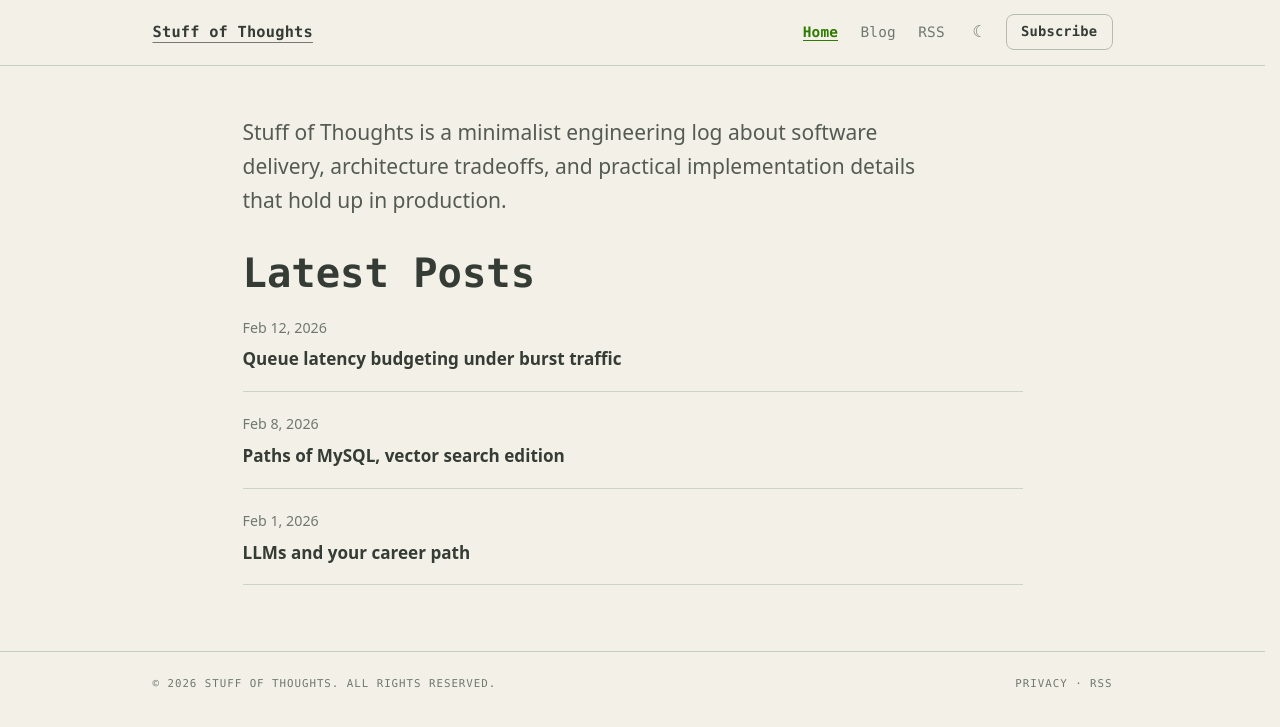
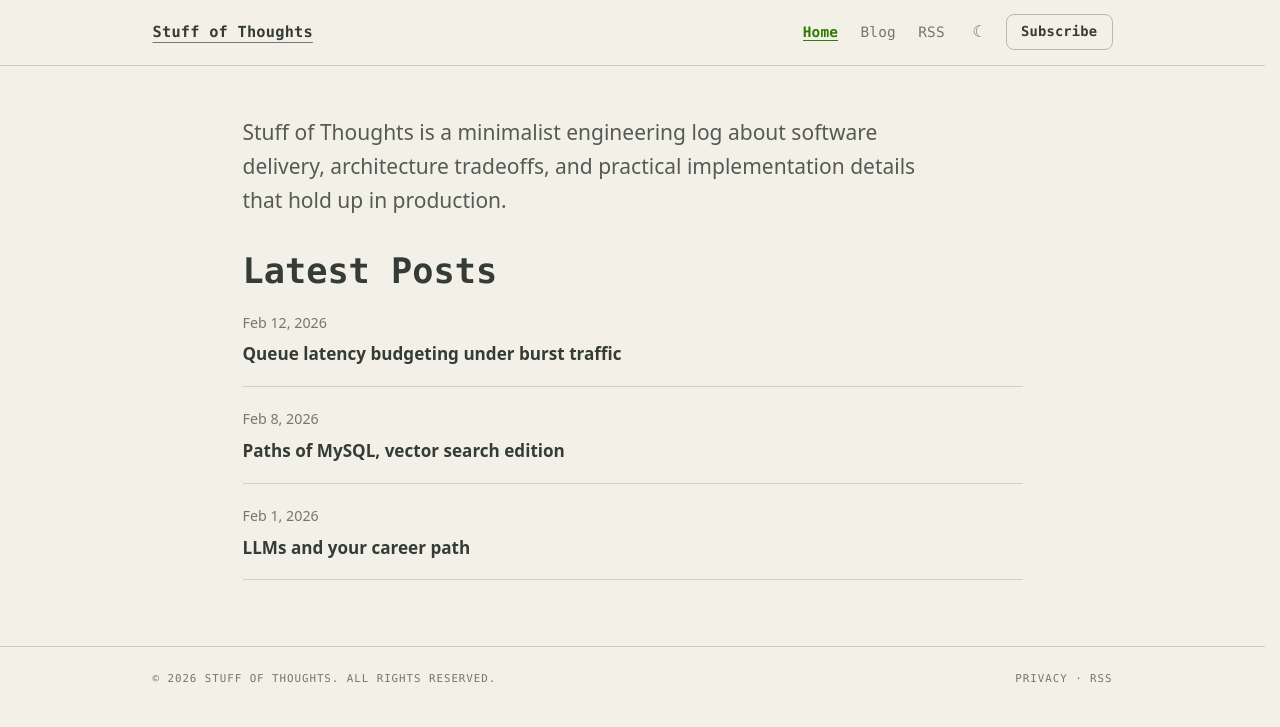
Before and after one commit to yjaychoi/stuffs-blog, a Jekyll site: the page built from index.md, in a window 1280 px wide. Shown: the top 727 px of the page. Built offline with Jekyll 4.4.1, drawn with Linux system fonts in a browser that asks for light colours.

Commit message:
feat: change CDN -> system fonts

```diff
--- a/_layouts/default.html
+++ b/_layouts/default.html
@@ -8,7 +8,7 @@
     <meta name="theme-color" content="#25231f" media="(prefers-color-scheme: dark)">
     <meta name="theme-color" content="#f3f1e7" media="(prefers-color-scheme: light)">
     <meta name="referrer" content="strict-origin-when-cross-origin">
-    <meta http-equiv="Content-Security-Policy" content="default-src 'self'; base-uri 'self'; form-action 'self' https://app.kit.com; script-src 'self'; style-src 'self' 'unsafe-inline' https://fonts.googleapis.com; font-src 'self' https://fonts.gstatic.com; img-src 'self' data: https://avatars.githubusercontent.com{{ csp_host_allowlist | strip }}; frame-src 'self' https://utteranc.es; connect-src 'self' https://api.github.com https://github.com https://utteranc.es{{ csp_host_allowlist | strip }};">
+    <meta http-equiv="Content-Security-Policy" content="default-src 'self'; base-uri 'self'; form-action 'self' https://app.kit.com; script-src 'self'; style-src 'self' 'unsafe-inline'; font-src 'self'; img-src 'self' data: https://avatars.githubusercontent.com{{ csp_host_allowlist | strip }}; frame-src 'self' https://utteranc.es; connect-src 'self' https://api.github.com https://github.com https://utteranc.es{{ csp_host_allowlist | strip }};">
     <link rel="alternate" type="application/rss+xml" title="{{ site.title }}" href="/feed.xml">
     <script src="/assets/js/boot.js?v={{ site.data.build_meta.asset_version }}"></script>
     <style>
@@ -36,9 +36,6 @@
         }
       }
     </style>
-    <link rel="preconnect" href="https://fonts.googleapis.com">
-    <link rel="preconnect" href="https://fonts.gstatic.com" crossorigin>
-    <link rel="stylesheet" href="https://fonts.googleapis.com/css2?family=Courier+Prime:wght@400;700&family=Noto+Sans+KR:wght@300;400;500;700&display=swap">
     <link rel="stylesheet" href="/assets/css/main.css?v={{ site.data.build_meta.asset_version }}">
     {% if page.noindex %}
       <meta name="robots" content="noindex,follow">
--- a/assets/css/main.css
+++ b/assets/css/main.css
@@ -1,6 +1,6 @@
 :root {
-  --font-display: "Courier Prime", ui-monospace, SFMono-Regular, Menlo, Monaco, Consolas, monospace;
-  --font-body: "Noto Sans KR", system-ui, -apple-system, Segoe UI, Roboto, Helvetica Neue, Arial, sans-serif;
+  --font-display: ui-monospace, SFMono-Regular, Menlo, Monaco, Consolas, "Liberation Mono", "Courier New", monospace;
+  --font-body: system-ui, -apple-system, BlinkMacSystemFont, "Segoe UI", Roboto, "Noto Sans", "Helvetica Neue", Arial, sans-serif;
 
   --bg: #f3f1e7;
   --surface: #ebe7da;
@@ -8,7 +8,7 @@
   --text: #353c35;
   --muted-text: #70786f;
   --border: #c7cdbf;
-  --accent: #8fcf30;
+  --accent: #2f7a00;
   --accent-ink: #2f7a00;
   --accent-alt: #ea9d33;
   --focus: #2f7a00;
@@ -27,6 +27,7 @@
   --radius-md: 6px;
   --shadow-subtle: 0 6px 22px rgba(26, 30, 25, 0.06);
   --content-max: 52rem;
+  --title-size-page: clamp(1.9rem, 1.4rem + 1.6vw, 2.35rem);
 }
 
 html[data-theme="dark"] {
@@ -147,6 +148,12 @@ iframe {
 
 .site-header {
   border-bottom: 1px solid var(--border);
+  font-family: var(--font-display);
+}
+
+.site-header a,
+.site-header button {
+  font-family: inherit;
 }
 
 .site-header__inner {
@@ -286,8 +293,8 @@ iframe {
   margin: 0;
   font-family: var(--font-display);
   font-weight: 700;
-  font-size: clamp(2.45rem, 1.7rem + 2.65vw, 3.5rem);
-  line-height: 1.08;
+  font-size: var(--title-size-page);
+  line-height: 1.12;
 }
 
 .route-header p {
@@ -314,8 +321,8 @@ iframe {
   margin: 0;
   font-family: var(--font-display);
   font-weight: 700;
-  font-size: clamp(2rem, 1.45rem + 1.65vw, 2.7rem);
-  line-height: 1.1;
+  font-size: var(--title-size-page);
+  line-height: 1.12;
 }
 
 .post-list {
@@ -472,7 +479,7 @@ iframe {
 .post-title {
   margin: 0;
   font-family: var(--font-display);
-  font-size: clamp(1.92rem, 1.08rem + 2.6vw, 2.72rem);
+  font-size: var(--title-size-page);
   line-height: 1.16;
   font-weight: 700;
   letter-spacing: -0.01em;
@@ -994,7 +1001,7 @@ iframe {
 .privacy-content h1 {
   margin: 0;
   font-family: var(--font-display);
-  font-size: clamp(1.9rem, 1.4rem + 1.6vw, 2.35rem);
+  font-size: var(--title-size-page);
 }
 
 .privacy-content p,
@@ -1010,6 +1017,12 @@ iframe {
 .site-footer {
   border-top: 1px solid var(--border);
   padding: 1.5rem 0 2rem;
+  font-family: var(--font-display);
+}
+
+.site-footer a,
+.site-footer button {
+  font-family: inherit;
 }
 
 .site-footer__line {
@@ -1035,7 +1048,7 @@ iframe {
 
 .site-footer__line a:hover,
 .site-footer__line a:focus-visible {
-  color: var(--accent);
+  color: var(--accent-ink);
 }
 
 @media (min-width: 1024px) {
@@ -1150,10 +1163,6 @@ iframe {
     display: flex;
   }
 
-  .post-title {
-    font-size: clamp(1.78rem, 1.36rem + 2.2vw, 2.18rem);
-  }
-
   .meta-row {
     font-size: 0.75rem;
     letter-spacing: 0.02em;
```
Also changed, not shown: tests/contracts/font_budget.spec.ts (+3 -3 lines).
